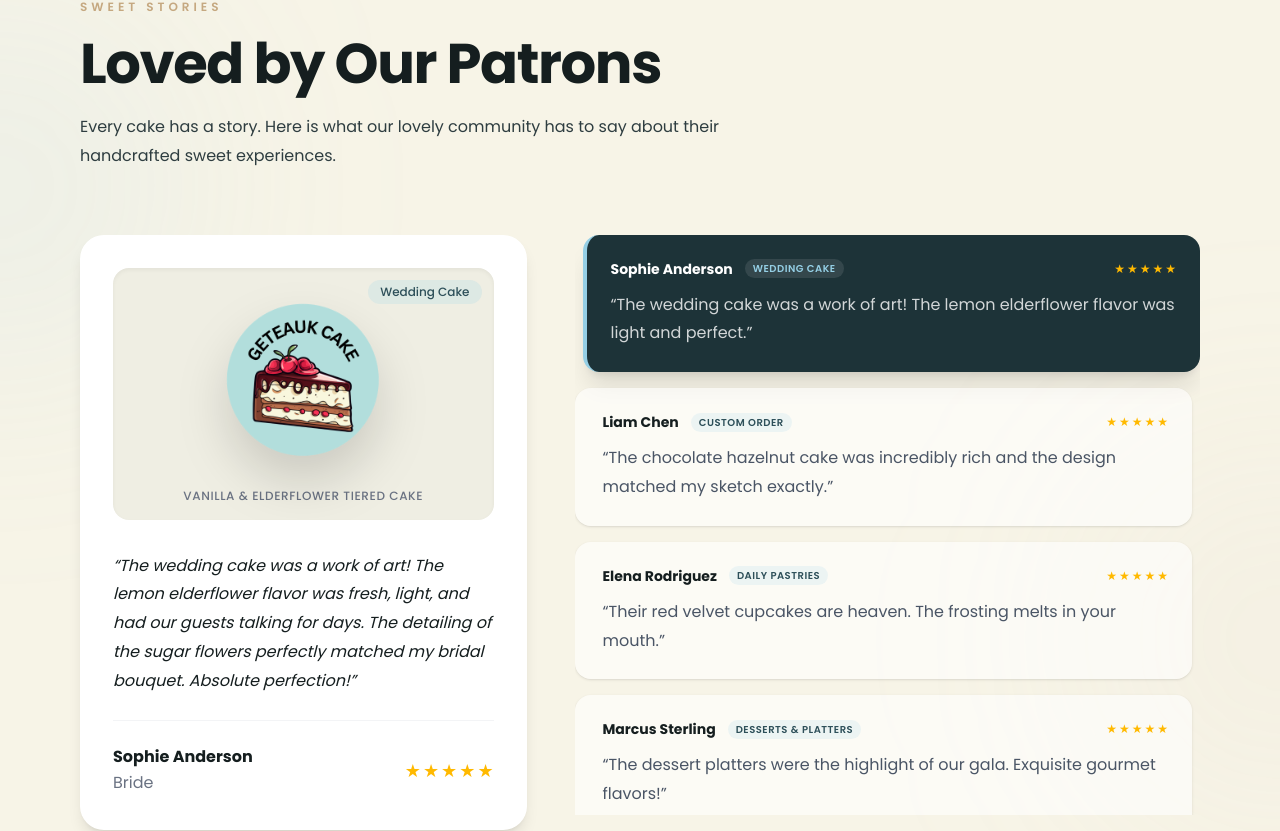
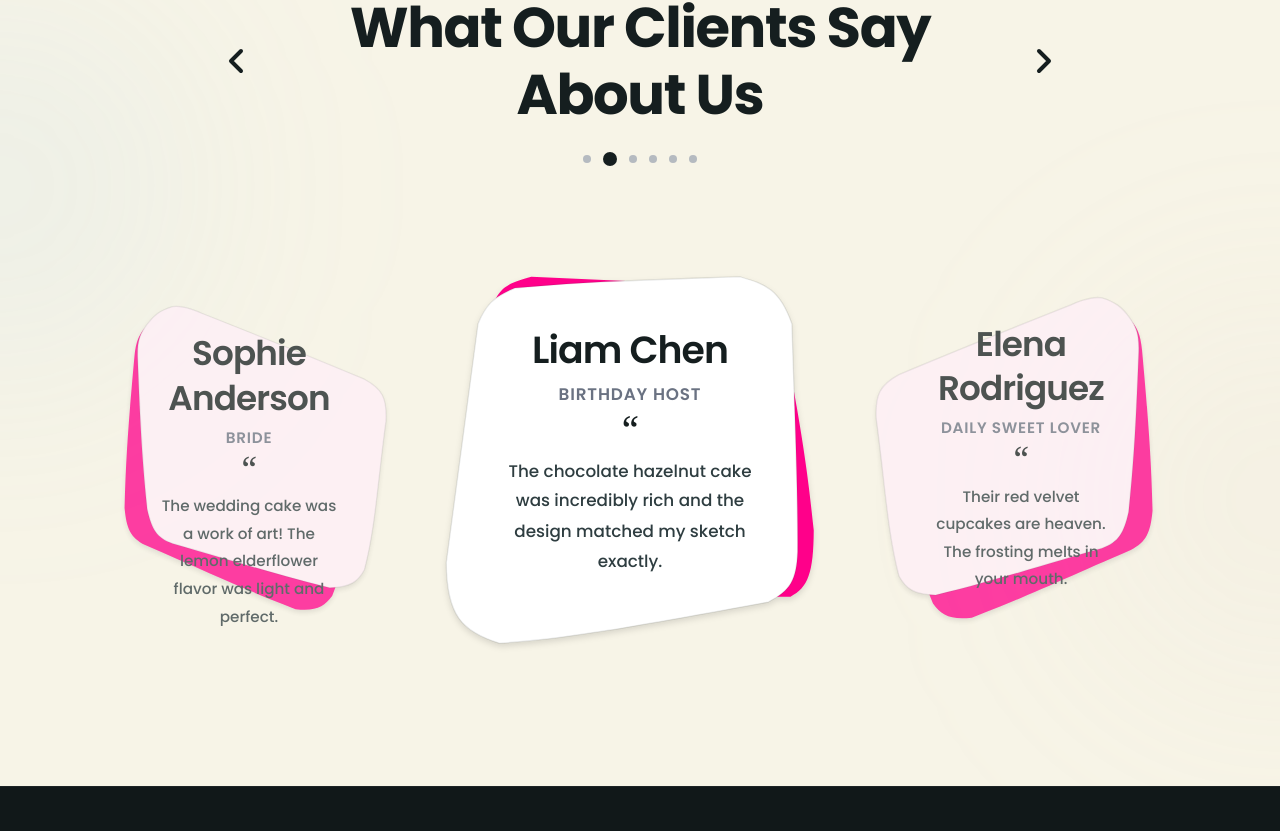
Before and after one commit to p-k-pavan/Cream-On-Top, a Next.js app: page / in a window 1280 px wide. Shown: the part 4359-5190 px from the top of the page. Built offline with nearby package versions, Linux system fonts and the light colour scheme.

Commit message:
testimonials.tsx

```diff
--- a/src/components/Testimonials.tsx
+++ b/src/components/Testimonials.tsx
@@ -58,7 +58,7 @@ export default function Testimonials() {
             tag: "Desserts & Platters",
             rating: 5,
             quote: "The dessert platters were the highlight of our gala. Exquisite gourmet flavors!",
-            fullQuote: "The gourmet dessert platters were the highlight of our corporate gala. Every single pastry, mousse, and tartlet was crafted to absolute perfection. Exquisite flavors, stunning styling, and extremely easy coordination.",
+            fullQuote: "The gourmet dessert platters were the highlight of our corporate gala. Every single pastry, mousse, and transient was crafted to absolute perfection. Exquisite flavors, stunning styling, and extremely easy coordination.",
             image: "/category/DESSERTS.png",
             cakeName: "Artisanal Dessert Platters"
         },
@@ -86,8 +86,22 @@ export default function Testimonials() {
         }
     ];
 
-    const [activeId, setActiveId] = useState<number>(0);
-    const activeTestimonial = testimonials[activeId];
+    const [activeId, setActiveId] = useState<number>(1); // Start with index 1 active (Liam Chen)
+
+    const handlePrev = () => {
+        setActiveId((prev) => (prev - 1 + testimonials.length) % testimonials.length);
+    };
+
+    const handleNext = () => {
+        setActiveId((prev) => (prev + 1) % testimonials.length);
+    };
+
+    const prevId = (activeId - 1 + testimonials.length) % testimonials.length;
+    const nextId = (activeId + 1) % testimonials.length;
+
+    const prevItem = testimonials[prevId];
+    const currentItem = testimonials[activeId];
+    const nextItem = testimonials[nextId];
 
     return (
         <section className="relative overflow-hidden bg-[#f7f4e7] py-24">
@@ -96,154 +110,301 @@ export default function Testimonials() {
             <div className="absolute bottom-24 -right-48 h-96 w-96 rounded-full bg-[#e3d1be]/10 blur-[120px] pointer-events-none" />
 
             <div className="relative z-10 mx-auto max-w-7xl px-6 md:px-12 lg:px-20">
-                {/* Header */}
-                <div className="mb-16 text-center lg:text-left">
-                    <span className="text-xs font-semibold uppercase tracking-[4px] text-[#C5A880]">
-                        Sweet Stories
-                    </span>
-                    <h2 className="mt-3 text-3xl font-bold tracking-tight text-[#151e1f] sm:text-4xl md:text-5xl">
-                        Loved by Our Patrons
-                    </h2>
-                    <p className="mt-4 text-base text-[#2e3d40] md:text-lg max-w-2xl">
-                        Every cake has a story. Here is what our lovely community has to say about their handcrafted sweet experiences.
-                    </p>
+
+                {/* Header with Title, Arrows, and Dots */}
+                <div className="flex flex-col items-center text-center mb-16">
+                    <div className="flex items-center justify-between w-full max-w-4xl px-4 gap-4">
+                        {/* Left Arrow */}
+                        <button
+                            onClick={handlePrev}
+                            className="p-3 rounded-full hover:bg-black/5 transition-all active:scale-95 cursor-pointer flex-shrink-0"
+                            aria-label="Previous Testimonial"
+                        >
+                            <svg xmlns="http://www.w3.org/2000/svg" fill="none" viewBox="0 0 24 24" strokeWidth={3} stroke="currentColor" className="w-8 h-8 text-[#151e1f]">
+                                <path strokeLinecap="round" strokeLinejoin="round" d="M15.75 19.5L8.25 12l7.5-7.5" />
+                            </svg>
+                        </button>
+
+                        <h2 className="text-3xl sm:text-4xl md:text-5xl font-bold tracking-tight text-[#151e1f] font-sans px-2 leading-tight select-none">
+                            What Our Clients Say About Us
+                        </h2>
+
+                        {/* Right Arrow */}
+                        <button
+                            onClick={handleNext}
+                            className="p-3 rounded-full hover:bg-black/5 transition-all active:scale-95 cursor-pointer flex-shrink-0"
+                            aria-label="Next Testimonial"
+                        >
+                            <svg xmlns="http://www.w3.org/2000/svg" fill="none" viewBox="0 0 24 24" strokeWidth={3} stroke="currentColor" className="w-8 h-8 text-[#151e1f]">
+                                <path strokeLinecap="round" strokeLinejoin="round" d="M8.25 4.5l7.5 7.5-7.5 7.5" />
+                            </svg>
+                        </button>
+                    </div>
+
+                    {/* Dot Indicators */}
+                    <div className="flex items-center gap-3 mt-6">
+                        {testimonials.map((_, idx) => (
+                            <button
+                                key={idx}
+                                onClick={() => setActiveId(idx)}
+                                className={`rounded-full transition-all duration-300 cursor-pointer ${
+                                    idx === activeId
+                                        ? "w-3.5 h-3.5 bg-[#151e1f]"
+                                        : "w-2 h-2 bg-gray-400/70 hover:bg-gray-600"
+                                }`}
+                                aria-label={`Go to slide ${idx + 1}`}
+                            />
+                        ))}
+                    </div>
                 </div>
 
-                {/* Split Interactive Layout */}
-                <div className="flex flex-col gap-12 lg:flex-row lg:items-stretch">
-
-                    {/* Left: The Spotlight Featured Card */}
-                    <div className="w-full lg:w-5/12 flex">
+                {/* Cards Carousel Layout */}
+                <div className="relative min-h-[460px] flex items-center justify-center overflow-visible py-4">
+                    <AnimatePresence mode="wait">
                         <motion.div
-                            layout
-                            className="relative flex flex-col justify-between w-full rounded-3xl bg-white p-8 shadow-lg border border-white/50 backdrop-blur-sm"
+                            key={activeId}
+                            initial={{ opacity: 0, y: 15 }}
+                            animate={{ opacity: 1, y: 0 }}
+                            exit={{ opacity: 0, y: -15 }}
+                            transition={{ duration: 0.35, ease: "easeInOut" }}
+                            className="flex flex-col md:flex-row items-center justify-center gap-12 md:gap-8 lg:gap-14 w-full"
                         >
-                            {/* Polaroid Image Wrapper */}
-                            <div className="relative overflow-hidden rounded-2xl bg-[#EFEEE3] p-4 flex flex-col items-center shadow-inner">
-                                <span className="absolute top-3 right-3 rounded-full bg-[#95CFE5]/20 px-3 py-1 text-xs font-medium text-[#2d4f59]">
-                                    {activeTestimonial.tag}
-                                </span>
-
-                                <div className="relative h-48 w-48 flex items-center justify-center">
-                                    <AnimatePresence mode="wait">
-                                        <motion.div
-                                            key={activeTestimonial.id}
-                                            initial={{ opacity: 0, scale: 0.8, rotate: -5 }}
-                                            animate={{ opacity: 1, scale: 1, rotate: 0 }}
-                                            exit={{ opacity: 0, scale: 0.8, rotate: 5 }}
-                                            transition={{ duration: 0.4, ease: "easeOut" }}
-                                            className="h-full w-full flex items-center justify-center"
-                                        >
-                                            <Image
-                                                src={activeTestimonial.image}
-                                                alt={activeTestimonial.cakeName}
-                                                width={160}
-                                                height={160}
-                                                className="object-contain drop-shadow-2xl"
-                                            />
-                                        </motion.div>
-                                    </AnimatePresence>
-                                </div>
-
-                                <span className="mt-3 text-xs tracking-wider text-gray-500 uppercase font-medium">
-                                    {activeTestimonial.cakeName}
-                                </span>
+                            {/* Left Card (Mirrored Shape, Shadow Left) */}
+                            <div className="hidden md:block">
+                                <Card
+                                    item={prevItem}
+                                    position="left"
+                                    onClick={handlePrev}
+                                />
                             </div>
 
-                            {/* Quote Section */}
-                            <div className="mt-8 flex-grow flex flex-col justify-center min-h-[140px]">
-                                <AnimatePresence mode="wait">
-                                    <motion.div
-                                        key={activeTestimonial.id}
-                                        initial={{ opacity: 0, y: 15 }}
-                                        animate={{ opacity: 1, y: 0 }}
-                                        exit={{ opacity: 0, y: -15 }}
-                                        transition={{ duration: 0.3 }}
-                                    >
-                                        <p className="text-lg italic leading-relaxed text-[#151e1f]">
-                                            &ldquo;{activeTestimonial.fullQuote}&rdquo;
-                                        </p>
-                                    </motion.div>
-                                </AnimatePresence>
+                            {/* Center Card (Normal Shape, Shadow Right, Scaled Up) */}
+                            <div className="block">
+                                <Card
+                                    item={currentItem}
+                                    position="center"
+                                    onClick={() => {}}
+                                />
                             </div>
 
-                            {/* Author Info */}
-                            <div className="mt-6 pt-6 border-t border-gray-100 flex items-center justify-between">
-                                <div>
-                                    <AnimatePresence mode="wait">
-                                        <motion.div
-                                            key={activeTestimonial.id}
-                                            initial={{ opacity: 0 }}
-                                            animate={{ opacity: 1 }}
-                                            exit={{ opacity: 0 }}
-                                            transition={{ duration: 0.2 }}
-                                        >
-                                            <h4 className="font-bold text-[#151e1f] text-base">
-                                                {activeTestimonial.name}
-                                            </h4>
-                                            <p className="text-xs text-gray-500">
-                                                {activeTestimonial.role}
-                                            </p>
-                                        </motion.div>
-                                    </AnimatePresence>
-                                </div>
-
-                                <div className="flex gap-0.5">
-                                    {[...Array(activeTestimonial.rating)].map((_, i) => (
-                                        <span key={i} className="text-amber-400 text-lg">★</span>
-                                    ))}
-                                </div>
+                            {/* Right Card (Mirrored Shape, Shadow Right) */}
+                            <div className="hidden md:block">
+                                <Card
+                                    item={nextItem}
+                                    position="right"
+                                    onClick={handleNext}
+                                />
                             </div>
                         </motion.div>
-                    </div>
+                    </AnimatePresence>
+                </div>
 
-                    {/* Right: Scrollable Grid of Testimonials */}
-                    <div className="w-full lg:w-7/12 flex flex-col gap-4 lg:max-h-[580px] lg:overflow-y-auto lg:pr-2 scroll-smooth [scrollbar-width:thin] [scrollbar-color:#95CFE5_transparent]">
-                        {testimonials.map((item) => {
-                            const isActive = item.id === activeId;
-
-                            return (
-                                <motion.div
-                                    key={item.id}
-                                    onMouseEnter={() => setActiveId(item.id)}
-                                    onClick={() => setActiveId(item.id)}
-                                    className={`relative flex flex-col justify-between cursor-pointer rounded-2xl p-6 transition-all duration-300 ${
-                                        isActive
-                                            ? "bg-[#1d3338] text-white shadow-xl translate-x-2 border-l-4 border-[#95CFE5]"
-                                            : "bg-white/60 text-[#151e1f] shadow-sm hover:shadow-md hover:bg-white border-l-4 border-transparent"
-                                    }`}
-                                    whileHover={{ scale: isActive ? 1 : 1.01 }}
-                                >
-                                    <div className="flex flex-col gap-3">
-                                        <div className="flex items-center justify-between">
-                                            <div className="flex items-center gap-3">
-                                                <span className="font-bold text-sm">
-                                                    {item.name}
-                                                </span>
-                                                <span className={`rounded-full px-2 py-0.5 text-[10px] font-semibold uppercase tracking-wider ${
-                                                    isActive ? "bg-white/10 text-[#95CFE5]" : "bg-[#95CFE5]/15 text-[#2d4f59]"
-                                                }`}>
-                                                    {item.tag}
-                                                </span>
-                                            </div>
-                                            <div className="flex gap-0.5">
-                                                {[...Array(item.rating)].map((_, i) => (
-                                                    <span key={i} className="text-amber-400 text-xs">★</span>
-                                                ))}
-                                            </div>
-                                        </div>
-
-                                        <p className={`text-sm leading-relaxed ${isActive ? "text-white/80" : "text-gray-600"}`}>
-                                            &ldquo;{item.quote}&rdquo;
-                                        </p>
-                                    </div>
-                                </motion.div>
-                            );
-                        })}
-                    </div>
-
-                </div>
             </div>
         </section>
     );
 }
+
+interface CardProps {
+    item: TestimonialItem;
+    position: "left" | "center" | "right";
+    onClick: () => void;
+}
+
+function Card({ item, position, onClick }: CardProps) {
+    const [isHovered, setIsHovered] = useState(false);
+
+    // Color Constants from user uploads
+    const shadowColor = "#FF008A"; // Hot pink accent
+    const leftCardBg = "#FFEFF8"; // Light pink
+    const centerCardBg = "white"; // Pure white
+    const rightCardBg = "#FFEFF8"; // Light pink (symmetrical to Left Card)
+
+    // Style A (Center Card) Paths
+    const styleAShadowPath = "M100.511 0C69.1794 7.93582 60.4727 16.4044 55 36.0747L73.0476 378H406.536C427.274 366.931 433.637 350.44 434 299.577C423.705 197.51 411.141 139.329 392.412 36.0747C382.968 21.7603 380.915 12.2025 343.762 10.9793L100.511 0Z";
+    const styleABodyPath = "M0 337.695L37.5199 55.5321C46.4988 34.2465 54.4995 24.4931 81.0431 13.5078C164.926 5.63801 232.871 3.95855 346.684 0C376.017 8.8112 393.61 13.5281 408.217 55.5321C411.7 169.345 415.367 250.574 414.971 324.938C413.772 357.978 406.418 371.127 380.452 384.222C223.097 413.091 136.987 428.655 63.0335 433C18.4371 419.114 0.327199 399.961 0 337.695Z";
+
+    // Style B (Left & Right Cards) Paths
+    const styleBShadowPath = "M33.8197 76.0574C26.8797 153.644 23.4599 195.959 21.7966 260.278C24.1834 285.263 28.724 296.059 46.7766 305.352C119.414 336.602 170.093 360.658 229.548 383.255C254.602 385.876 264.346 380.517 274.168 366.98C294.365 317.369 304.155 261.46 323.225 191.206C328.102 163.793 324.087 151.886 303.783 137.3C228.166 93.4208 117.874 32.5593 117.874 32.5593C117.874 32.5593 97.0395 19.0071 83.5624 20.0581C67.5933 22.8922 60.2289 27.3606 50.5733 37.0984C39.3974 48.6162 35.7579 57.1579 33.8197 76.0574Z";
+    const styleBBodyPath = "M37.6868 77.5861C40.7256 155.423 42.7452 197.828 49.3207 261.832C54.883 286.306 60.7669 296.433 79.8597 303.342C155.897 325.046 209.237 342.423 271.092 357.232C296.277 356.627 305.255 350.066 313.265 335.384C326.953 283.598 329.512 226.896 339.442 154.78C340.773 126.968 335.267 115.672 313.265 103.803C232.658 69.9537 115.489 23.6961 115.489 23.6961C115.489 23.6961 93.0918 12.9196 79.8597 15.6855C64.3842 20.5384 57.6517 25.9119 49.3207 36.8045C39.7095 49.657 37.1921 58.5939 37.6868 77.5861Z";
+
+    // Setup dimension and layout parameters based on position
+    let viewBox = "0 0 434 433";
+    let cardBg = centerCardBg;
+    let containerClass = "";
+    let shadowElement = null;
+    let cardElement = null;
+    let imgWidth = 434;
+    let imgHeight = 433;
+    let paddingClass = "px-9 py-10";
+    let textMaxWidth = "max-w-[240px]";
+    const clipPathId = `card-clip-${position}`;
+
+    if (position === "left") {
+        viewBox = "0 0 346 404";
+        cardBg = leftCardBg;
+        imgWidth = 346;
+        imgHeight = 404;
+        paddingClass = "px-7 py-8";
+        textMaxWidth = "max-w-[190px]";
+        containerClass = "w-[274px] h-[320px] sm:w-[290px] h-[340px] lg:w-[300px] lg:h-[350px] scale-95 md:opacity-75 hover:opacity-100 hover:scale-[0.97] z-10";
+
+        shadowElement = (
+            <path d={styleBShadowPath} fill={shadowColor} />
+        );
+        cardElement = (
+            <path
+                d={styleBBodyPath}
+                fill={cardBg}
+                stroke="#151e1f"
+                strokeWidth="1.5"
+                strokeOpacity="0.1"
+            />
+        );
+    } else if (position === "center") {
+        viewBox = "0 0 434 433";
+        cardBg = centerCardBg;
+        imgWidth = 434;
+        imgHeight = 433;
+        paddingClass = "px-9 py-10";
+        textMaxWidth = "max-w-[240px]";
+        containerClass = "w-[320px] h-[320px] sm:w-[340px] h-[340px] md:w-[320px] md:h-[320px] lg:w-[350px] lg:h-[350px] scale-100 md:scale-105 z-20";
+
+        shadowElement = (
+            <path d={styleAShadowPath} fill={shadowColor} />
+        );
+        cardElement = (
+            <path
+                d={styleABodyPath}
+                fill={cardBg}
+                stroke="#151e1f"
+                strokeWidth="1.5"
+                strokeOpacity="0.1"
+            />
+        );
+    } else if (position === "right") {
+        viewBox = "0 0 346 404";
+        cardBg = rightCardBg;
+        imgWidth = 346;
+        imgHeight = 404;
+        paddingClass = "px-7 py-8";
+        textMaxWidth = "max-w-[190px]";
+        containerClass = "w-[274px] h-[320px] sm:w-[290px] h-[340px] lg:w-[320px] lg:h-[370px] scale-95 md:opacity-75 hover:opacity-100 hover:scale-[0.97] z-10";
+
+        // Mirror Style B paths for the right card to make it symmetrical to Left
+        shadowElement = (
+            <g transform="scale(-1, 1) translate(-346, 0)">
+                <path d={styleBShadowPath} fill={shadowColor} />
+            </g>
+        );
+        cardElement = (
+            <g transform="scale(-1, 1) translate(-346, 0)">
+                <path
+                    d={styleBBodyPath}
+                    fill={cardBg}
+                    stroke="#151e1f"
+                    strokeWidth="1.5"
+                    strokeOpacity="0.1"
+                />
+            </g>
+        );
+    }
+
+    return (
+        <div
+            onClick={onClick}
+            onMouseEnter={() => setIsHovered(true)}
+            onMouseLeave={() => setIsHovered(false)}
+            className={`relative cursor-pointer transition-all duration-500 ease-out select-none ${containerClass}`}
+        >
+            {/* SVG Card Layer */}
+            <svg
+                viewBox={viewBox}
+                className="absolute inset-0 w-full h-full drop-shadow-md overflow-visible"
+                xmlns="http://www.w3.org/2000/svg"
+            >
+                <defs>
+                    {position === "left" && (
+                        <clipPath id={clipPathId}>
+                            <path d={styleBBodyPath} />
+                        </clipPath>
+                    )}
+                    {position === "center" && (
+                        <clipPath id={clipPathId}>
+                            <path d={styleABodyPath} />
+                        </clipPath>
+                    )}
+                    {position === "right" && (
+                        <clipPath id={clipPathId}>
+                            <g transform="scale(-1, 1) translate(-346, 0)">
+                                <path d={styleBBodyPath} />
+                            </g>
+                        </clipPath>
+                    )}
+                </defs>
+
+                {/* Solid Shape Shadow behind */}
+                {shadowElement}
+
+                {/* Card Background Shape */}
+                {cardElement}
+
+                {/* Clipped Image (visible on hover only) */}
+                <g clipPath={`url(#${clipPathId})`}>
+                    <image
+                        href={item.image}
+                        width={imgWidth}
+                        height={imgHeight}
+                        preserveAspectRatio="xMidYMid slice"
+                        style={{
+                            transition: 'opacity 0.5s ease-in-out, transform 0.7s ease-out',
+                            opacity: isHovered ? 1 : 0,
+                            transformOrigin: 'center',
+                            transform: isHovered ? 'scale(1.08)' : 'scale(1)'
+                        }}
+                    />
+                </g>
+            </svg>
+
+            {/* Normal State: HTML Text Content overlay (fades out on hover) */}
+            <div
+                className={`absolute inset-0 flex flex-col justify-between transition-all duration-500 ease-in-out ${paddingClass} ${
+                    isHovered ? 'opacity-0 scale-95 pointer-events-none' : 'opacity-100 scale-100'
+                }`}
+            >
+                {/* Header: Name and Role */}
+                <div className="flex flex-col items-center text-center mt-2">
+                    <h3 className="text-lg md:text-xl font-bold text-[#151e1f] tracking-tight">
+                        {item.name}
+                    </h3>
+                    <p className="text-[11px] md:text-xs text-gray-500 font-semibold uppercase tracking-wider mt-1">
+                        {item.role}
+                    </p>
+                </div>
+
+                {/* Quote and Body */}
+                <div className="flex flex-col items-center text-center mb-6 flex-grow justify-center">
+                    {/* Double Quote Icon */}
+                    <span className="text-3xl md:text-4xl text-[#151e1f] font-serif leading-none mb-2">
+                        “
+                    </span>
+                    <p className={`text-xs md:text-sm text-[#2e3d40] leading-relaxed line-clamp-5 md:line-clamp-6 font-medium ${textMaxWidth}`}>
+                        {item.quote}
+                    </p>
+                </div>
+            </div>
+
+            {/* Hover State: Double Quote Overlay (only for center active card as shown in mockup) */}
+            {position === 'center' && (
+                <div
+                    className={`absolute inset-x-0 top-12 flex justify-center transition-all duration-500 ease-in-out pointer-events-none ${
+                        isHovered ? 'opacity-100 scale-100' : 'opacity-0 scale-75'
+                    }`}
+                >
+                    <span className="text-5xl text-[#151e1f] font-serif leading-none drop-shadow-sm select-none">
+                        “
+                    </span>
+                </div>
+            )}
+        </div>
+    );
+}
```
